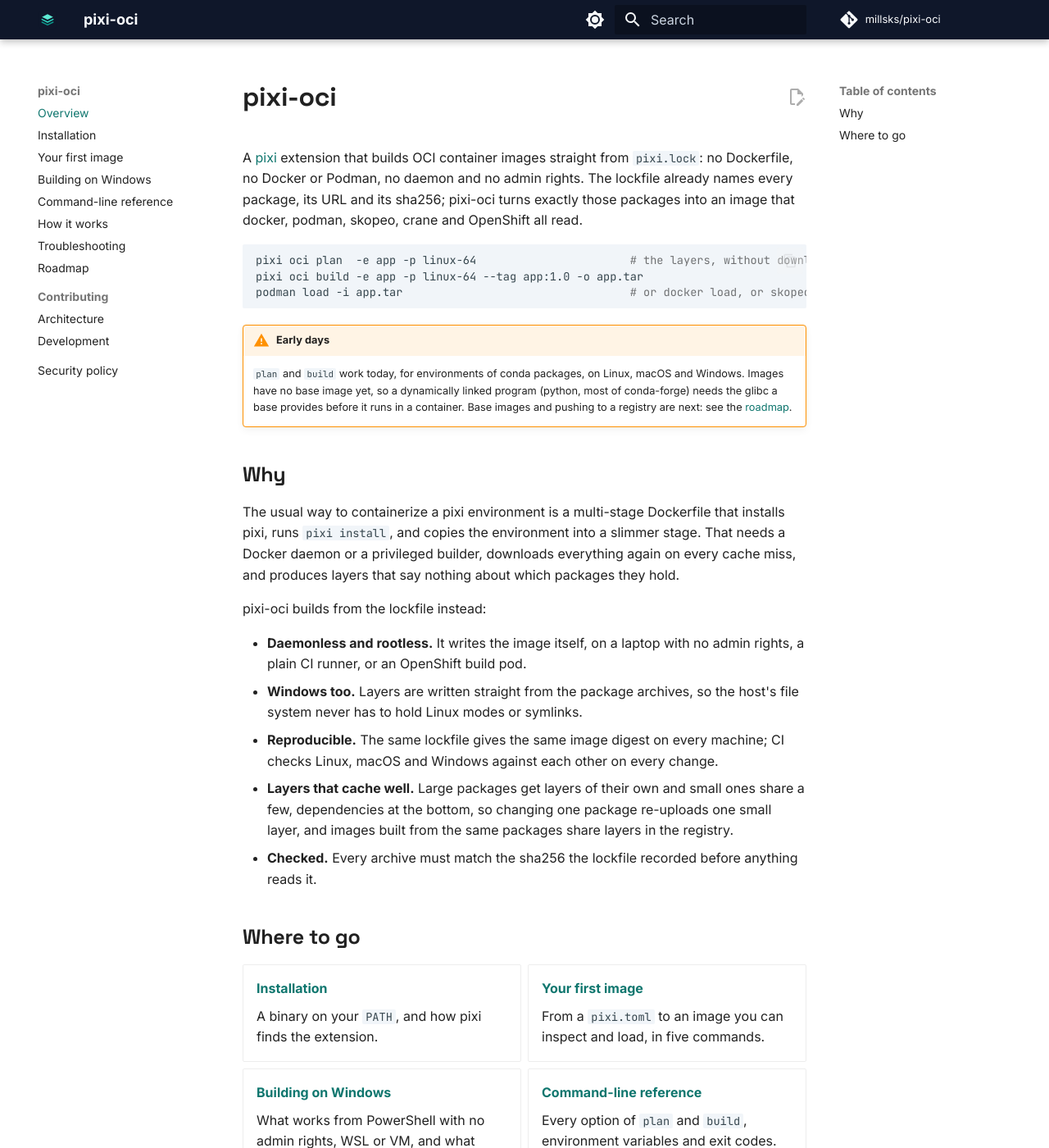
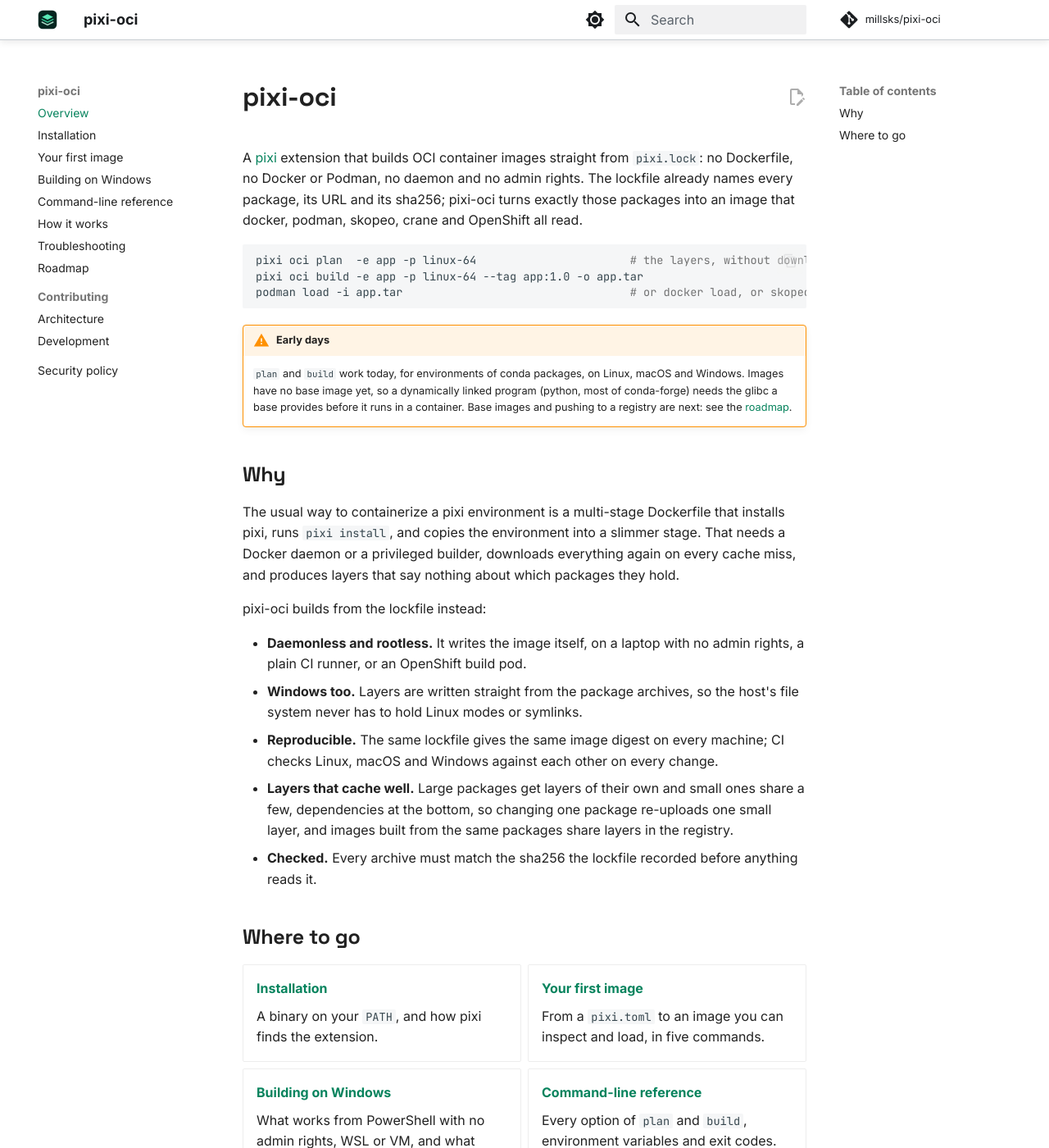
Before and after one commit to millsks/pixi-oci, an MkDocs documentation site: the page built from docs/index.md, in a window 1280 px wide and 1400 px high. Shown: the whole window at 82% size. Built offline with MkDocs 1.6.1 and Material for MkDocs 9.7.7, drawn with Linux system fonts in a browser that asks for light colours; comment, search, counter and statistics services are not loaded; the version menu is left out.

Commit message:
docs: use the Aesir palette for the docs site
The site was slate and teal, chosen to stay clear of the Aesir brand
since pixi-oci is not an aesir-oss project. It now uses the same palette
as pixi-sbom's docs: emerald on a white page with a ruled white header,
and deep emerald in dark mode. The layers logo is recoloured to match;
the Aesir mark and fonts are not used, and headings stay Space Grotesk.

Co-Authored-By: Claude Opus 5.5 <noreply@anthropic.com>

```diff
--- a/docs/overrides/pixi-oci.css
+++ b/docs/overrides/pixi-oci.css
@@ -1,34 +1,64 @@
 @import url("https://fonts.googleapis.com/css2?family=Space+Grotesk:wght@500;700&display=swap");
-/* pixi-oci on Material for MkDocs: slate and teal, the colours of the project's infographic. Links are Teal 700
-   (#0f766e), 5.47:1 on white (AA); on the dark slate ground they are Teal 300 (#5eead4), 11.6:1. */
+/* pixi-oci on Material for MkDocs, in the Aesir palette that aesir-oss/pixi-sbom's docs use: emerald on white, and
+   deep emerald when dark. The light page stays white so Deep Emerald links (#07835d) read at 4.76:1 (AA); on the
+   dark ground links are Aesir Emerald (#5ae9b6). */
 :root,
 [data-md-color-scheme="default"] {
-  --md-primary-fg-color: #0f172a;
-  --md-primary-fg-color--light: #1e293b;
-  --md-primary-fg-color--dark: #020617;
-  --md-primary-bg-color: #f8fafc;
-  --md-primary-bg-color--light: #cbd5e1;
-  --md-accent-fg-color: #0d9488;
-  --md-accent-fg-color--transparent: rgba(13, 148, 136, 0.1);
-  --md-typeset-a-color: #0f766e;
-  --md-code-bg-color: #f1f5f9;
-  --md-footer-bg-color: #0f172a;
-  --md-footer-bg-color--dark: #020617;
+  --md-primary-fg-color: #ffffff;
+  --md-primary-fg-color--light: #f5f6f7;
+  --md-primary-fg-color--dark: #f5f6f7;
+  --md-primary-bg-color: #1a1d20;
+  --md-primary-bg-color--light: #5b636b;
+  --md-accent-fg-color: #2fb889;
+  --md-accent-fg-color--transparent: rgba(47, 184, 137, 0.1);
+  --md-typeset-a-color: #07835d;
+  --md-code-bg-color: #f5f6f7;
+  --md-footer-bg-color: #1a1d20;
+  --md-footer-bg-color--dark: #111315;
+  --oci-rule: #c9ced3;
 }
 
 [data-md-color-scheme="slate"] {
-  --md-hue: 222;
-  --md-default-bg-color: #0f172a;
-  --md-primary-fg-color: #020617;
-  --md-primary-bg-color: #f8fafc;
-  --md-accent-fg-color: #2dd4bf;
-  --md-accent-fg-color--transparent: rgba(45, 212, 191, 0.1);
-  --md-typeset-a-color: #5eead4;
-  --md-code-bg-color: #1e293b;
-  --md-footer-bg-color: #020617;
+  --md-default-bg-color: #052620;
+  --md-default-bg-color--light: rgba(5, 38, 32, 0.54);
+  --md-default-bg-color--lighter: rgba(5, 38, 32, 0.26);
+  --md-default-bg-color--lightest: rgba(5, 38, 32, 0.07);
+  --md-default-fg-color: rgba(234, 251, 243, 0.9);
+  --md-default-fg-color--light: rgba(169, 217, 198, 0.9);
+  --md-default-fg-color--lighter: rgba(169, 217, 198, 0.4);
+  --md-default-fg-color--lightest: rgba(169, 217, 198, 0.14);
+  --md-typeset-color: #eafbf3;
+  --md-primary-fg-color: #031915;
+  --md-primary-fg-color--light: #0a3a30;
+  --md-primary-fg-color--dark: #031915;
+  --md-primary-bg-color: #eafbf3;
+  --md-primary-bg-color--light: #a9d9c6;
+  --md-accent-fg-color: #5ae9b6;
+  --md-accent-fg-color--transparent: rgba(90, 233, 182, 0.1);
+  --md-typeset-a-color: #5ae9b6;
+  --md-code-bg-color: #0a3a30;
+  --md-code-fg-color: #eafbf3;
+  --md-footer-bg-color: #031915;
+  --md-footer-bg-color--dark: #021210;
+  --oci-rule: #125244;
 }
 
-/* Headings in Space Grotesk, as on the infographic; Inter and JetBrains Mono come from the theme's font setting. */
+/* A white header needs a rule under it and a visible search field. */
+.md-header {
+  box-shadow: 0 1px 0 var(--oci-rule);
+}
+.md-header[data-md-state="shadow"],
+.md-header--shadow {
+  box-shadow: 0 1px 0 var(--oci-rule), 0 0.2rem 0.4rem rgba(0, 0, 0, 0.08);
+}
+[data-md-color-scheme="default"] .md-search__form {
+  background-color: rgba(26, 29, 32, 0.06);
+}
+[data-md-color-scheme="default"] .md-search__form:hover {
+  background-color: rgba(26, 29, 32, 0.1);
+}
+
+/* Headings in Space Grotesk; Inter and JetBrains Mono come from the theme's font setting. */
 .md-typeset h1,
 .md-typeset h2,
 .md-typeset h3 {
@@ -37,5 +67,8 @@
   letter-spacing: -0.01em;
 }
 .md-typeset h1 {
-  color: var(--md-default-fg-color);
+  color: var(--md-typeset-color);
 }
+.md-header__title {
+  font-weight: 700;
+}
```
Also changed, not shown: docs/assets/favicon.svg.
